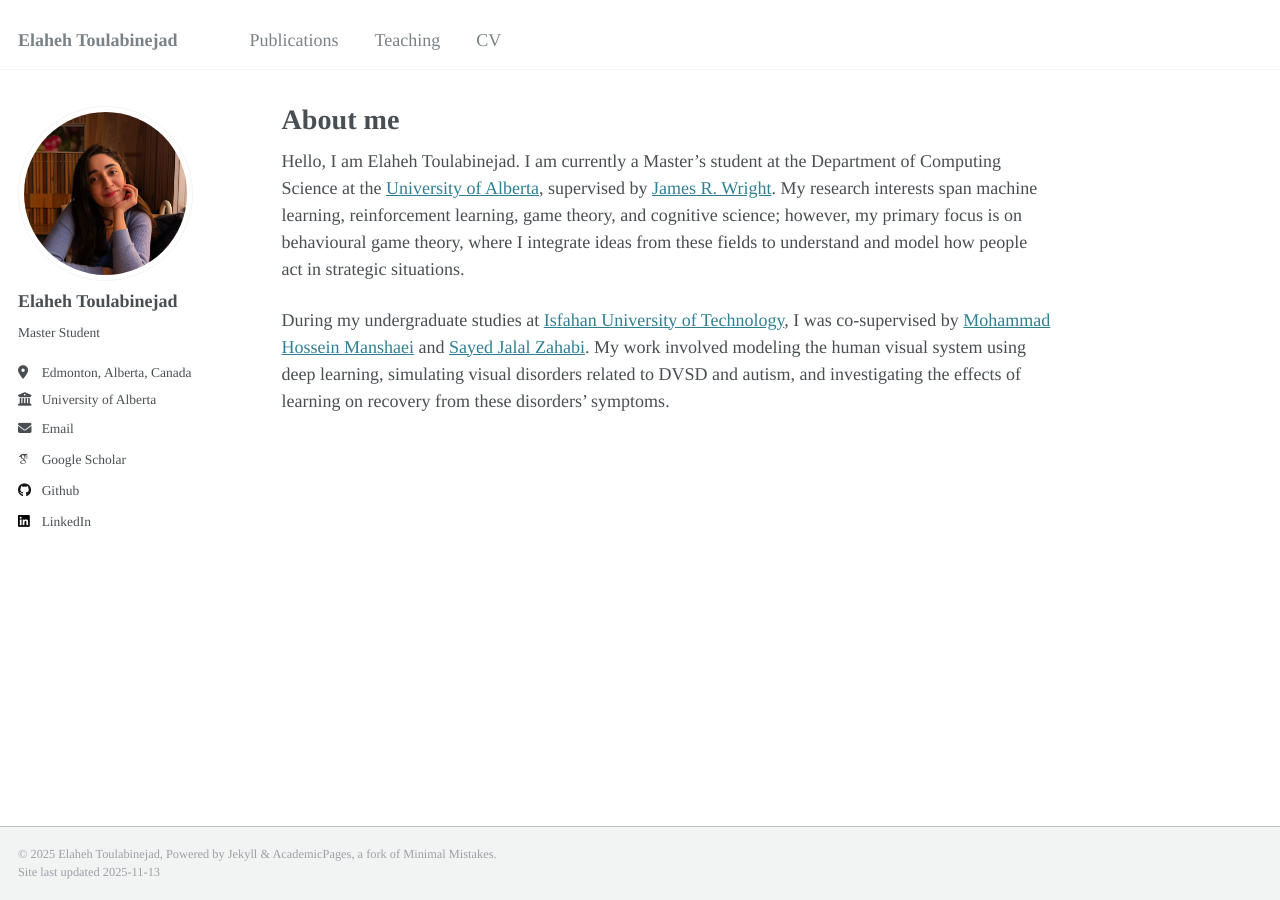
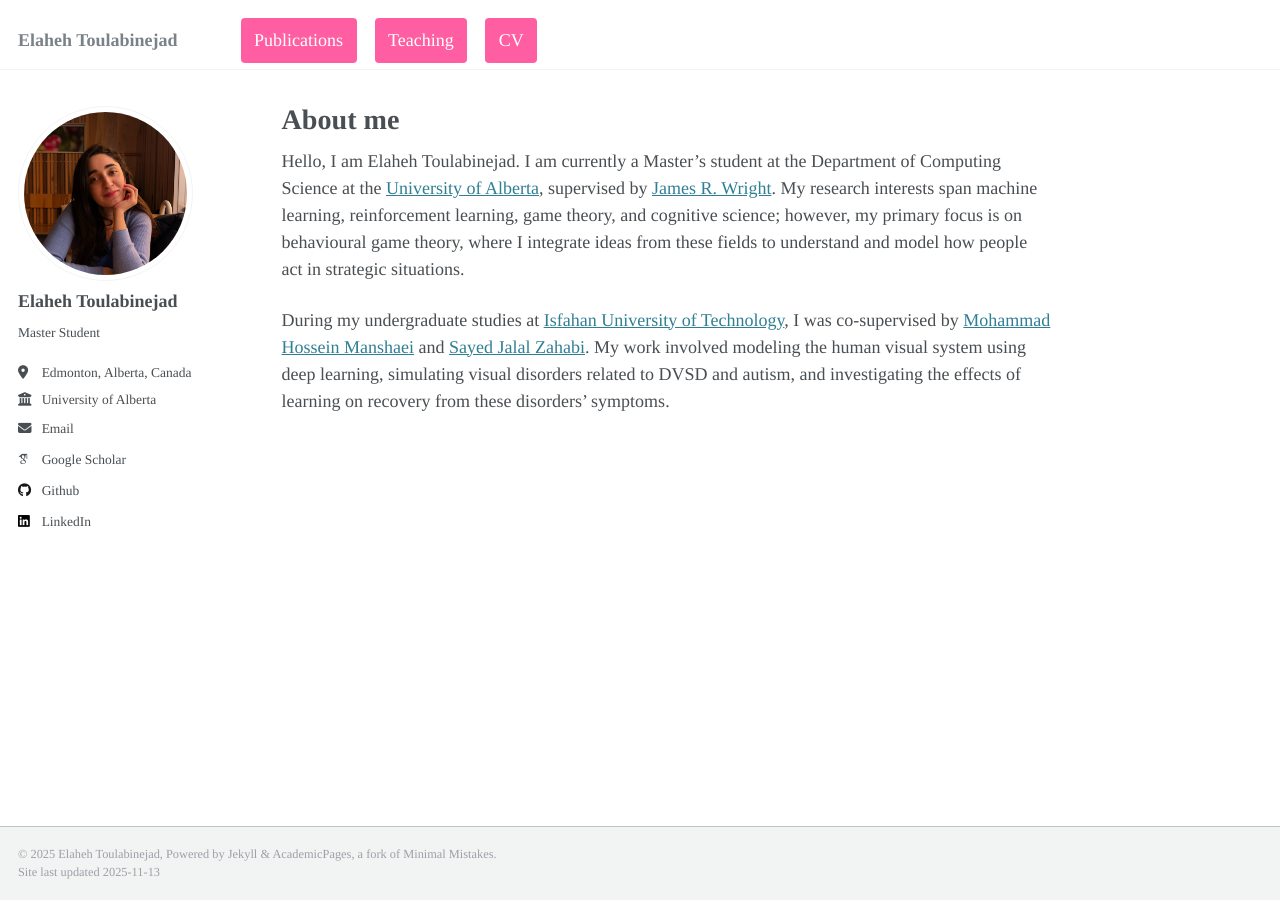
Before and after one commit to ellietoulabi/ellietoulabi.github.io, a Jekyll site: the page built from _pages/about.md, in a window 1280 px wide. Built offline with Jekyll 4.4.1, drawn with Linux system fonts in a browser that asks for light colours; some web fonts are replaced.

```diff
--- a/_includes/masthead.html
+++ b/_includes/masthead.html
@@ -14,7 +14,9 @@
               {% assign domain = base_path %}
             {% endif %}
             {% assign is_current = false %}
-            {% if page.url == link.url %}
+            {% assign link_url = link.url %}
+            {% assign current_url = page.url %}
+            {% if current_url == link_url or current_url == link_url | append: 'index.html' or current_url == link_url | append: '/' or current_url | append: '/' == link_url or current_url | append: 'index.html' == link_url %}
               {% assign is_current = true %}
             {% endif %}
             <li class="masthead__menu-item{% if is_current %} masthead__menu-item--active{% endif %}"><a{% if is_current %} class="is-active"{% endif %} href="{{ domain }}{{ link.url }}">{{ link.title }}</a></li>
```
